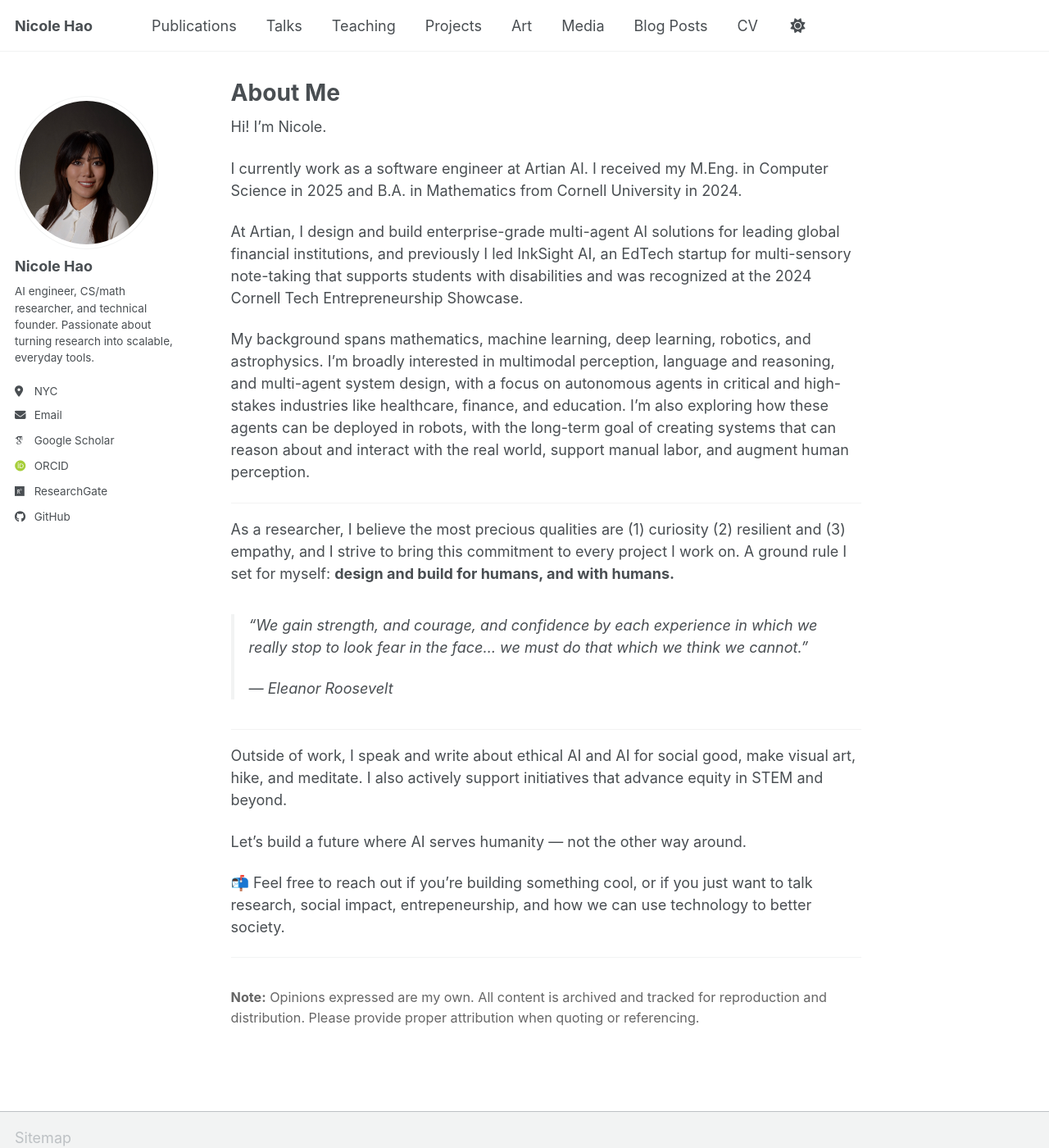
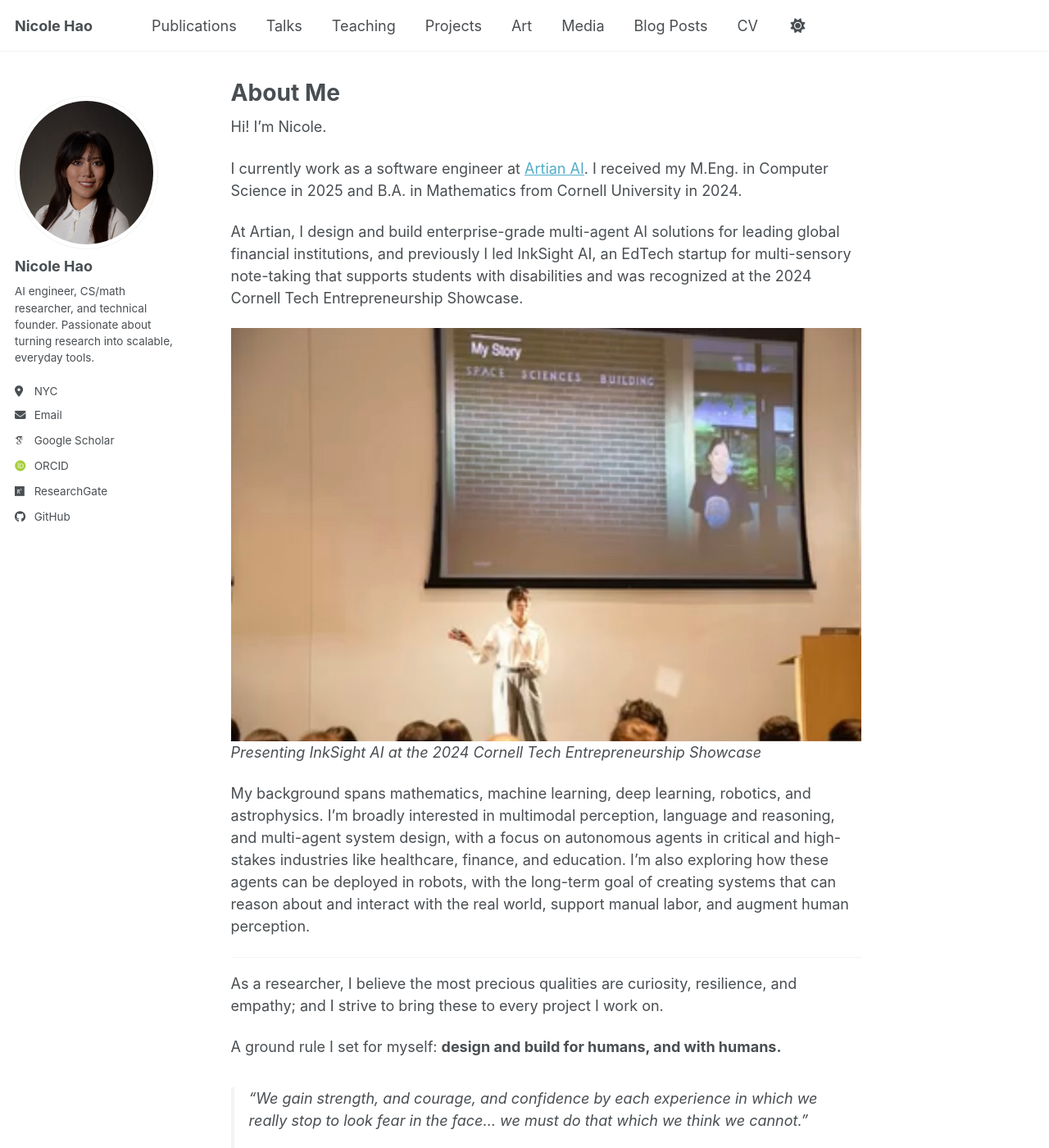
Before and after one commit to nicolehao34/nicolehao34.github.io, a Jekyll site: the page built from _pages/about.md, in a window 1280 px wide and 1400 px high. Shown: the whole window at 82% size. Built offline with Jekyll 4.4.1, drawn with Linux system fonts in a browser that asks for light colours; some web fonts are replaced; a script bundle is joined from its source files by our own code; library files that are not in the unit come from our copies.

Commit message:
minor fixes to about me

```diff
--- a/_pages/about.md
+++ b/_pages/about.md
@@ -8,15 +8,20 @@ redirect_from:
 ---
 Hi! I’m Nicole.
 
-I currently work as a software engineer at Artian AI. I received my M.Eng. in Computer Science in 2025 and B.A. in Mathematics from Cornell University in 2024.
+I currently work as a software engineer at [Artian AI](https://artian.ai). I received my M.Eng. in Computer Science in 2025 and B.A. in Mathematics from Cornell University in 2024.
 
  At Artian, I design and build enterprise-grade multi-agent AI solutions for leading global financial institutions, and previously I led InkSight AI, an EdTech startup for multi-sensory note-taking that supports students with disabilities and was recognized at the 2024 Cornell Tech Entrepreneurship Showcase.
+
+ ![Cornell Tech Entrepreneurship Showcase, "InkSight": Empowering All Learners with AI](/images/pitch.jpg)
+ *Presenting InkSight AI at the 2024 Cornell Tech Entrepreneurship Showcase*
 
 My background spans mathematics, machine learning, deep learning, robotics, and astrophysics. I’m broadly interested in multimodal perception, language and reasoning, and multi-agent system design, with a focus on autonomous agents in critical and high-stakes industries like healthcare, finance, and education. I’m also exploring how these agents can be deployed in robots, with the long-term goal of creating systems that can reason about and interact with the real world, support manual labor, and augment human perception.
 
 ---
 
-As a researcher, I believe the most precious qualities are (1) curiosity (2) resilient and (3) empathy, and I strive to bring this commitment to every project I work on. A ground rule I set for myself: **design and build for humans, and with humans.**
+As a researcher, I believe the most precious qualities are curiosity, resilience, and empathy; and I strive to bring these to every project I work on.
+
+A ground rule I set for myself: **design and build for humans, and with humans.**
 
 > "We gain strength, and courage, and confidence by each experience in which we really stop to look fear in the face... we must do that which we think we cannot."
 >
```
